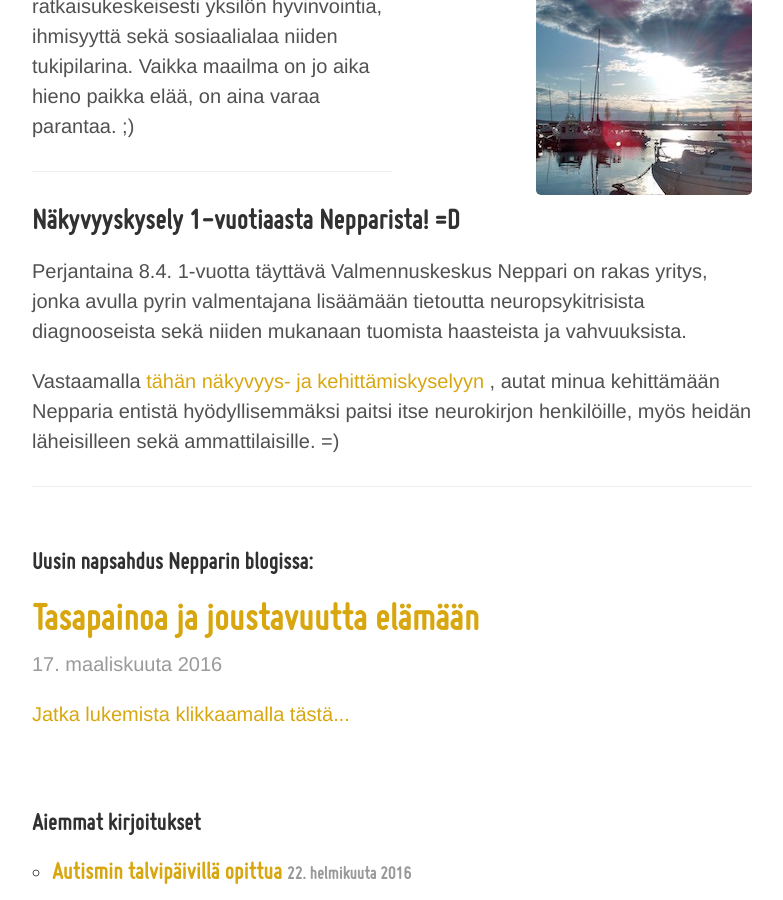
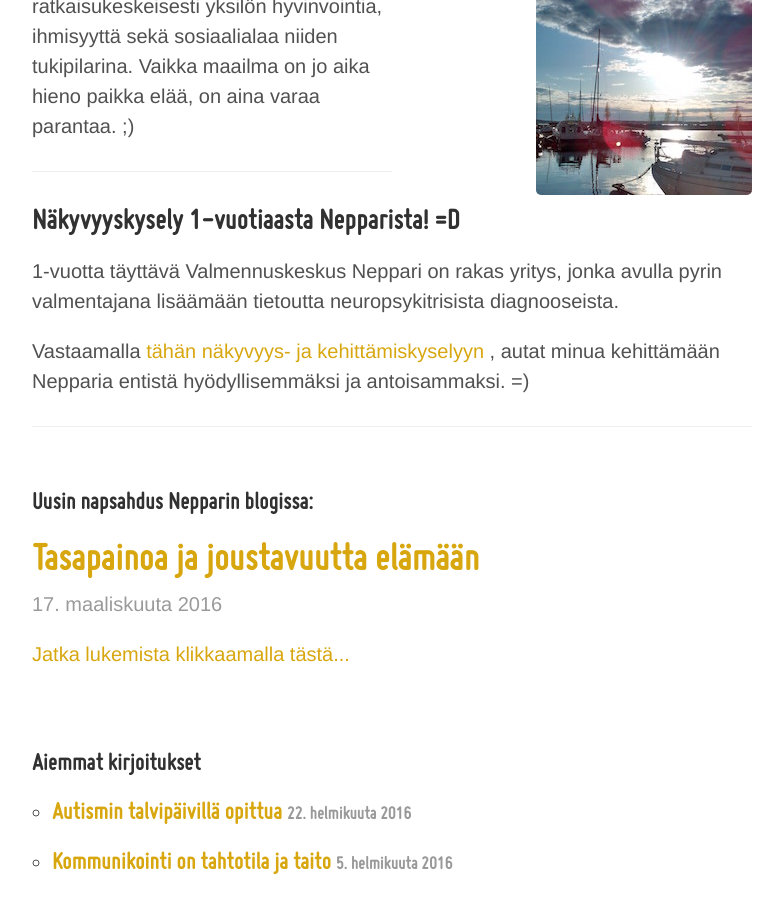
Before and after one commit to niinapiira/neppari.net, a Jekyll site: the page built from blogi.md, in a window 1280 px wide and 900 px high, scrolled down 362 px. Shown: the whole window, without its empty margins (248-1031 px from the left). Built offline with Jekyll 4.4.1, drawn with Linux system fonts in a browser that asks for light colours.

Commit message:
Updated blogi.md

```diff
--- a/blogi.md
+++ b/blogi.md
@@ -13,6 +13,6 @@
 
 ## Näkyvyyskysely 1-vuotiaasta Nepparista! =D
 
-Perjantaina 8.4. 1-vuotta täyttävä Valmennuskeskus Neppari on rakas yritys, jonka avulla pyrin valmentajana lisäämään tietoutta neuropsykitrisista diagnooseista sekä niiden mukanaan tuomista haasteista ja vahvuuksista.
+1-vuotta täyttävä Valmennuskeskus Neppari on rakas yritys, jonka avulla pyrin valmentajana lisäämään tietoutta neuropsykitrisista diagnooseista.
 
-Vastaamalla [tähän näkyvyys- ja kehittämiskyselyyn](https://docs.google.com/forms/d/176dqWqr1rtptN2gY9Z10OUQjiLbrq1T9Zu-S_kPgq-U/viewform) , autat minua kehittämään Nepparia entistä hyödyllisemmäksi paitsi itse neurokirjon henkilöille, myös heidän läheisilleen sekä ammattilaisille. =)
+Vastaamalla [tähän näkyvyys- ja kehittämiskyselyyn](https://docs.google.com/forms/d/176dqWqr1rtptN2gY9Z10OUQjiLbrq1T9Zu-S_kPgq-U/viewform) , autat minua kehittämään Nepparia entistä hyödyllisemmäksi ja antoisammaksi. =)
```
